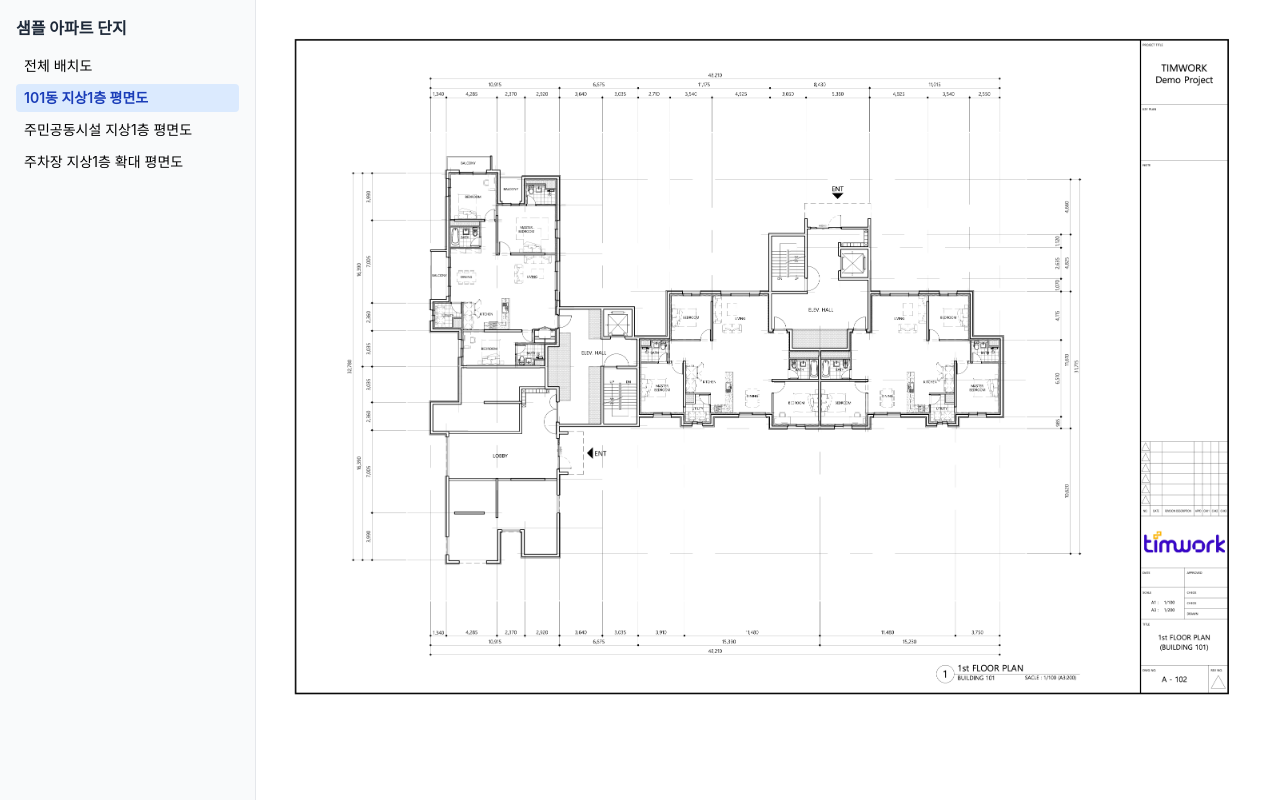
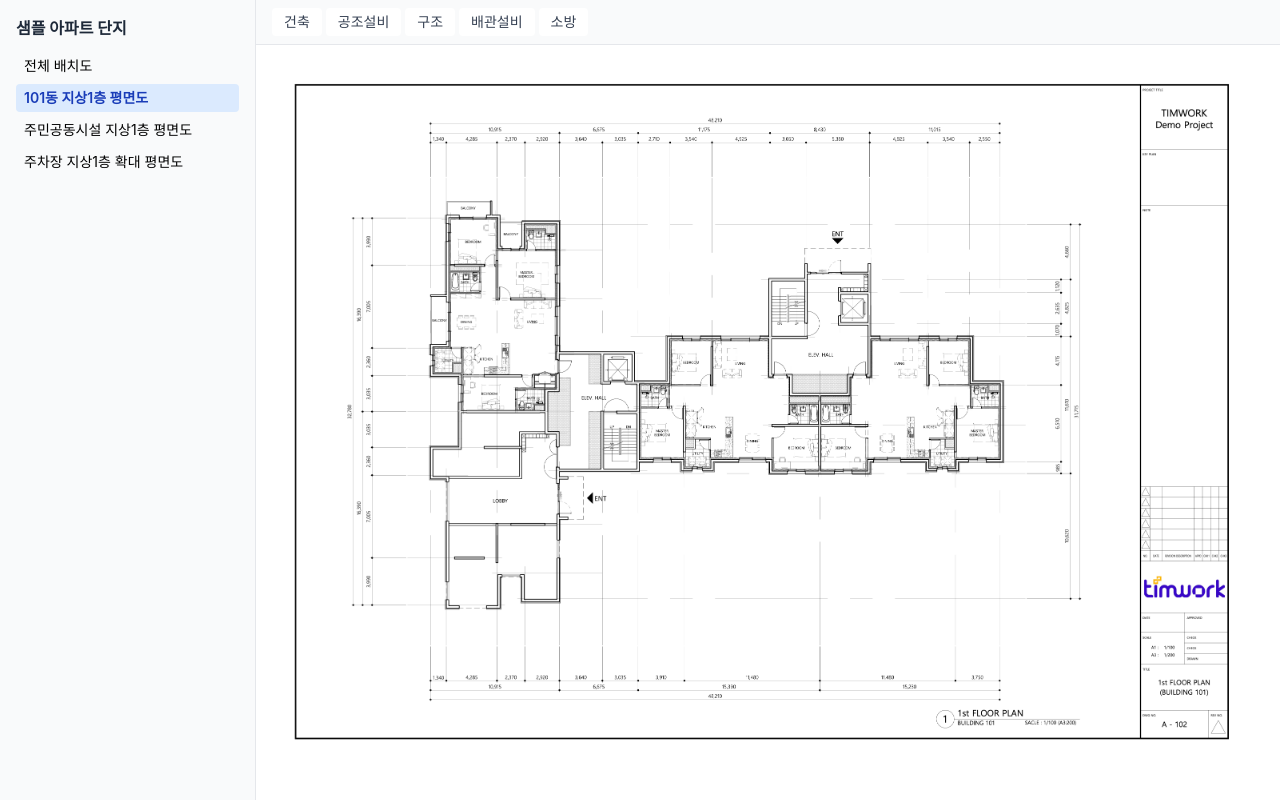
Before and after one commit to k1my3ch4n/timwork, a React (Vite) app: page / in a window 1280 px wide. Both pictures are taken after a click on the item "101동 지상1층 평면도". Built offline with nearby package versions, Linux system fonts and the light colour scheme.

Commit message:
feat : 공종 탭 바를 이미지 상단영역에 추가

```diff
--- a/src/entities/drawing/index.ts
+++ b/src/entities/drawing/index.ts
@@ -18,4 +18,4 @@ import Metadata from './model/metadata.json';
 // todo : [number, number] 타입 때문에 as unknown 사용중, 개선 필요
 export const metadata = Metadata as unknown as MetadataType;
 
-export { getDrawings } from './lib/queries';
+export { getDrawings, getDisciplineNames } from './lib/queries';
--- a/src/entities/drawing/lib/queries.ts
+++ b/src/entities/drawing/lib/queries.ts
@@ -1,7 +1,13 @@
 import type { Drawing, Metadata } from '../type';
 
 export function getDrawings(metadata: Metadata): Drawing[] {
-  return Object.values(metadata.drawings).sort((a, b) =>
-    Number(a.id) - Number(b.id),
-  );
+  return Object.values(metadata.drawings).sort((a, b) => Number(a.id) - Number(b.id));
 }
+
+export function getDisciplineNames(drawing: Drawing): string[] {
+  if (!drawing.disciplines) {
+    return [];
+  }
+
+  return Object.keys(drawing.disciplines);
+}
--- a/src/pages/main/ui/MainPage.tsx
+++ b/src/pages/main/ui/MainPage.tsx
@@ -1,21 +1,32 @@
 import { useState } from 'react';
-import { metadata, getDrawings } from '@entities/drawing';
+import { metadata, getDrawings, getDisciplineNames } from '@entities/drawing';
 
 const drawings = getDrawings(metadata);
 
 export default function MainPage() {
   const [selectedDrawingId, setSelectedDrawingId] = useState<string | null>(null);
+  const [selectedDiscipline, setSelectedDiscipline] = useState<string | null>(null);
 
   const selectedDrawing = selectedDrawingId
     ? metadata.drawings[selectedDrawingId]
     : null;
 
+  const disciplineNames = selectedDrawing
+    ? getDisciplineNames(selectedDrawing)
+    : [];
+
+  const handleDrawingClick = (id: string) => {
+    setSelectedDrawingId(id);
+    setSelectedDiscipline(null);
+  };
+
   return (
     <div className="flex h-screen">
-      <aside className="w-64 border-r border-gray-200 bg-gray-50 p-4">
+      <aside className="w-64 overflow-y-auto border-r border-gray-200 bg-gray-50 p-4">
         <h2 className="mb-3 text-base font-bold text-gray-800">
           {metadata.project.name}
         </h2>
+
         <ul className="space-y-1 text-sm">
           {drawings.map((drawing) => (
             <li
@@ -25,14 +36,32 @@ export default function MainPage() {
                   ? 'bg-blue-100 text-blue-800 font-semibold'
                   : 'hover:bg-gray-100'
               }`}
-              onClick={() => setSelectedDrawingId(drawing.id)}
+              onClick={() => handleDrawingClick(drawing.id)}
             >
               {drawing.name}
             </li>
           ))}
         </ul>
       </aside>
-      <main className="flex-1 overflow-auto bg-white p-4">
+      <main className="flex flex-1 flex-col overflow-hidden bg-white">
+        {disciplineNames.length > 0 && (
+          <nav className="flex gap-1 border-b border-gray-200 bg-gray-50 px-4 py-2">
+            {disciplineNames.map((name) => (
+              <button
+                key={name}
+                className={`rounded px-3 py-1 text-sm transition-colors ${
+                  selectedDiscipline === name
+                    ? 'bg-blue-600 text-white font-semibold'
+                    : 'bg-white text-gray-700 hover:bg-gray-100'
+                }`}
+                onClick={() => setSelectedDiscipline(name)}
+              >
+                {name}
+              </button>
+            ))}
+          </nav>
+        )}
+        <div className="flex-1 overflow-auto p-4">
           {selectedDrawing ? (
             <img
               src={`/drawings/${selectedDrawing.image}`}
@@ -43,6 +72,7 @@ export default function MainPage() {
               도면을 선택하세요
             </div>
           )}
+        </div>
       </main>
     </div>
   );
```
Lines whose indentation alone changed are shown as unchanged.
